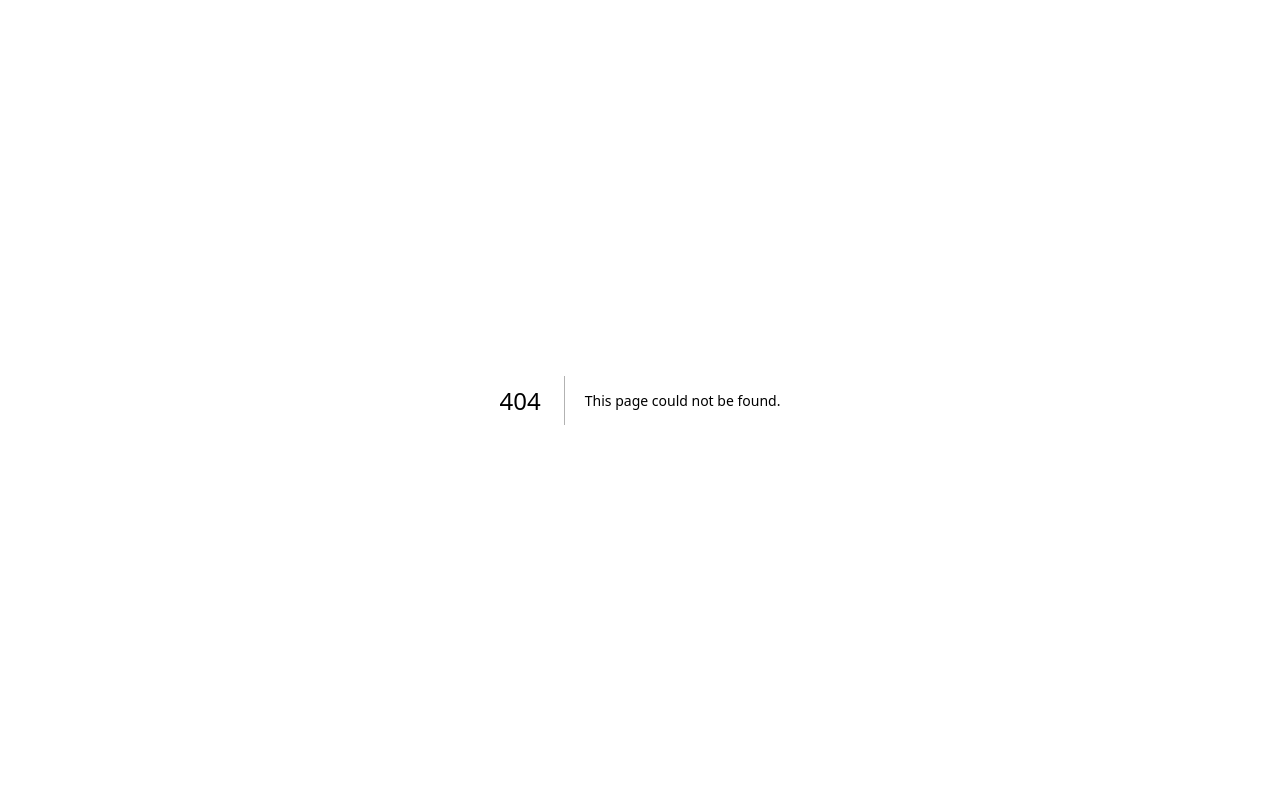
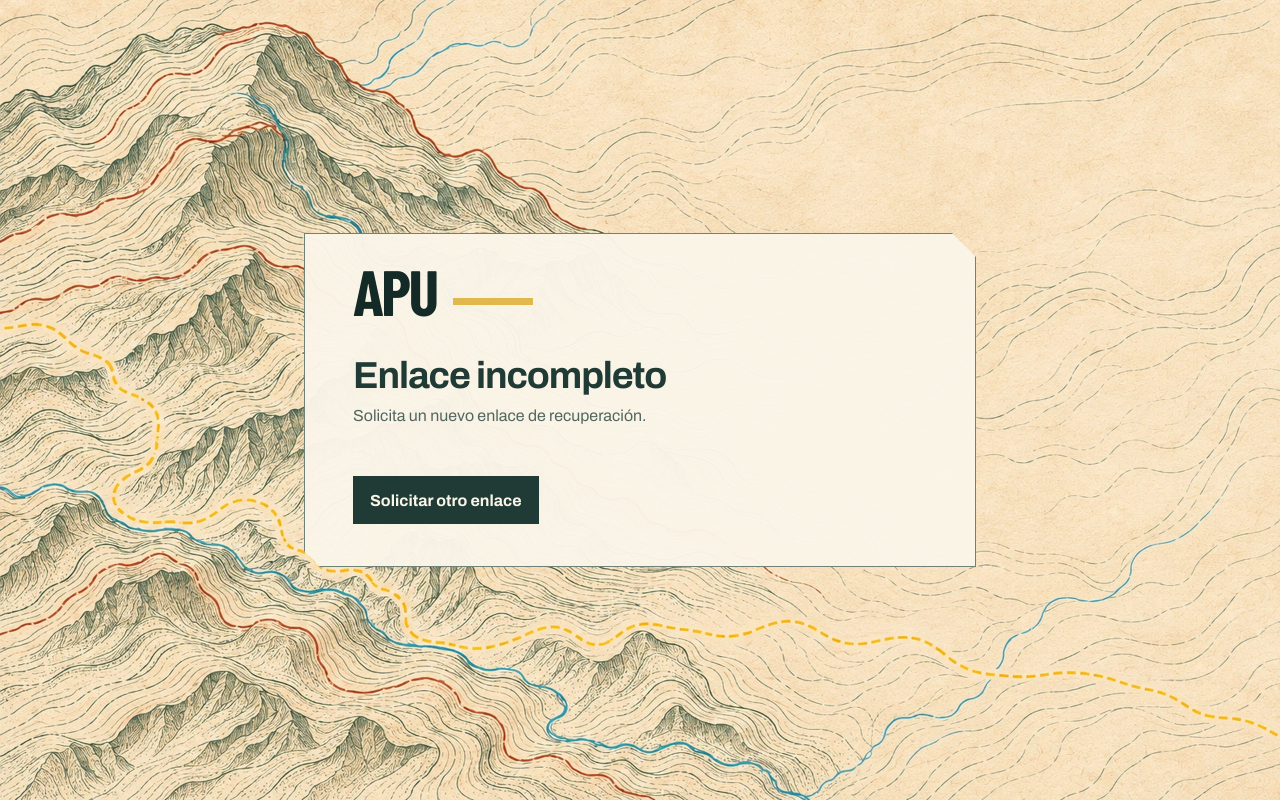
Before and after one commit to VillaAlexTor/Apu, a Next.js app in the folder dashboard/: page /restablecer in a window 1280 px wide. Before the commit this address had no page. Built offline with nearby package versions, Linux system fonts and the light colour scheme.

Commit message:
frontend: add dashboard/src/app/restablecer/page.tsx

```diff
--- /dev/null
+++ b/dashboard/src/app/restablecer/page.tsx
@@ -0,0 +1,15 @@
+import type { Metadata } from "next";
+import Link from "next/link";
+import { Suspense } from "react";
+import { ResetPasswordForm } from "@/components/auth/reset-password-form";
+
+export const metadata: Metadata = { title: "Restablecer contraseña | APU", referrer: "no-referrer" };
+
+export default function ResetPasswordPage({ searchParams }: { searchParams: Promise<{ token?: string }> }) {
+  return <Suspense fallback={<main className="security-page" />}><ResetRoute searchParams={searchParams} /></Suspense>;
+}
+
+async function ResetRoute({ searchParams }: { searchParams: Promise<{ token?: string }> }) {
+  const token = (await searchParams).token?.trim() ?? "";
+  return <main className="security-page"><section className="security-sheet"><div className="security-wordmark">APU<span /></div>{token ? <ResetPasswordForm token={token} /> : <div className="security-complete"><h1>Enlace incompleto</h1><p>Solicita un nuevo enlace de recuperación.</p><Link href="/recuperar">Solicitar otro enlace</Link></div>}</section></main>;
+}
```
